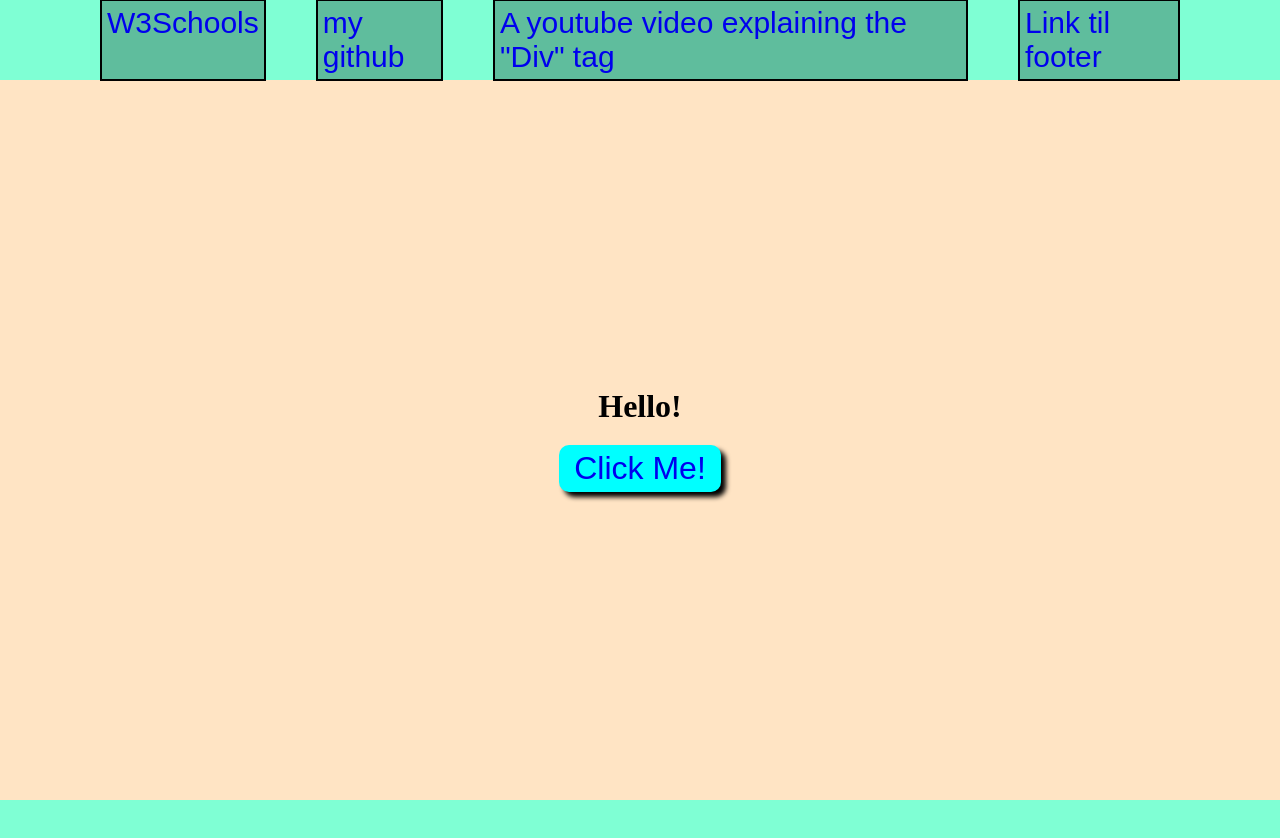
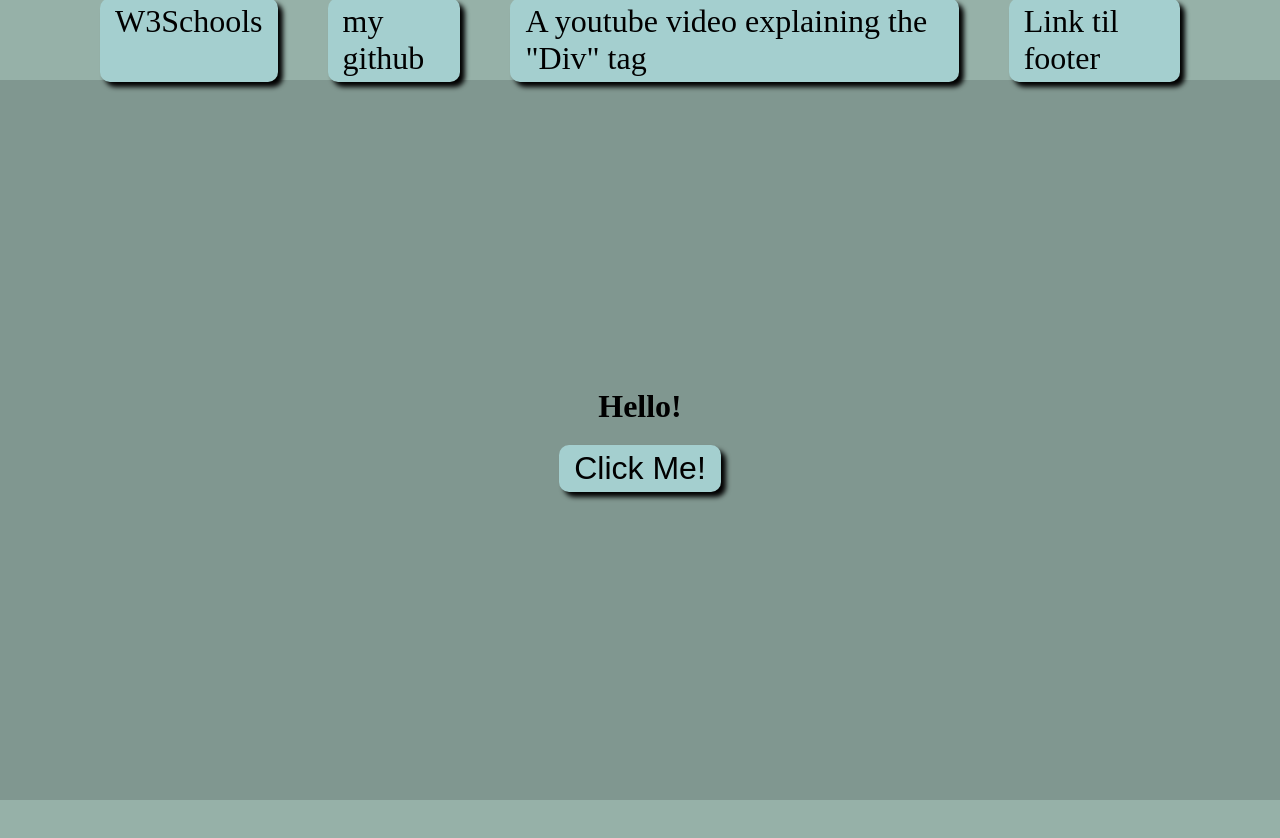
Before and after one commit to D81kode/prosjekt2, a plain HTML site: page index.html in a window 1280 px wide. Drawn offline with Linux system fonts and the light colour scheme.

Commit message:
Forandra litt farger og la til knapper på Nav bar

```diff
--- a/Styles.css
+++ b/Styles.css
@@ -5,18 +5,34 @@
 
 a {
   text-decoration: none;
+  color: black;
+}
+
+a:visited {
+  text-decoration: none;
+  color: black;
+}
+
+a:focus {
+  text-decoration: none;
+  color: black;
+}
+
+a:hover {
+  text-decoration: none;
+  color: black;
 }
 
 body {
-  background-color: bisque;
-  min-height: 100wh;
+  background-color: rgb(128, 151, 144);
+  min-height: 100vh;
 }
 
 nav {
   position: fixed;
   height: 80px;
   width: 100vw;
-  background-color: aquamarine;
+  background-color: rgb(150, 177, 168);
   padding-inline: 50px;
   display: flex;
   justify-content: center;
@@ -32,21 +48,31 @@ nav div {
 }
 
 nav div a {
-  font-size: 30px;
+  /* font-size: 30px;
   font-family: Arial, Helvetica, sans-serif;
   text-decoration: none;
   background-color: rgb(95, 189, 157);
   border: 2px black solid;
-  padding: 5px;
+  padding: 5px; */
+  background-color: rgb(164, 207, 207);
+  border: none;
+  font-size: xx-large;
+  padding: 5px 15px;
+  /* border-bottom: 4px solid black;
+  border-right: 4px solid black; */
+  box-shadow: 5px 5px 5px;
+  border-radius: 10px;
 }
 
 nav div a:hover {
-  scale: 110%;
-  /* text-decoration:underline wavy; */
-  outline: 2px solid black;
-  background-color: black;
+  box-shadow: 2px 2px 2px;
+  transform: translateY(2px);
 }
 
+nav div a:active {
+  transform: translateY(5px);
+  box-shadow: 0px 0px 0px;
+}
 
 main {
   min-height: 100vh;
@@ -68,7 +94,7 @@ header {
 }
 
 main header button {
-  background-color: aqua;
+  background-color: rgb(164, 207, 207);
   border: none;
   font-size: xx-large;
   padding: 5px 15px;
@@ -76,13 +102,11 @@ main header button {
   border-right: 4px solid black; */
   box-shadow: 5px 5px 5px;
   border-radius: 10px;
-
 }
 
 main header button:hover {
   box-shadow: 2px 2px 2px;
   transform: translateY(2px);
-
 }
 
 main header button:active {
@@ -91,10 +115,9 @@ main header button:active {
 }
 
 main header button a {
-
 }
 
 footer {
   height: 200px;
-  background-color: aquamarine;
+  background-color: rgb(150, 177, 168);
 }
```
